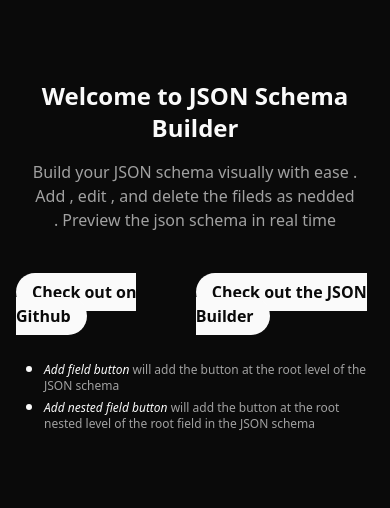
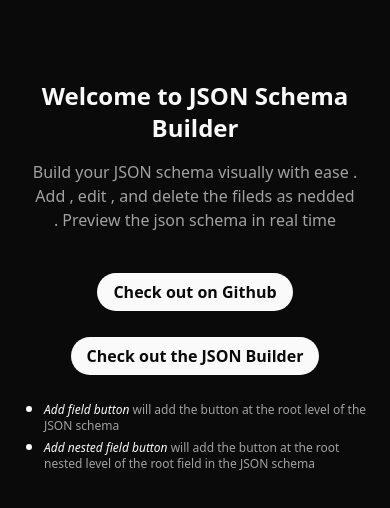
Before and after one commit to AdityaSrivastava185/json-builder-frontend, a Next.js app: page / in a window 390 px wide. Shown: the top 508 px of the page. Built offline with nearby package versions, Linux system fonts and the light colour scheme.

Commit message:
alignment issue fix

```diff
--- a/src/components/FileBuilder.tsx
+++ b/src/components/FileBuilder.tsx
@@ -24,7 +24,7 @@ export default function JsonSchemaBuilder() {
         title="Welcome to JSON Schema Builder"
         description="Build your JSON schema visually with ease . Add , edit , and delete the fileds as nedded . Preview the json schema in real time "
       />
-      <div className="flex flex-row gap-10 items-center justify-center my-7">
+      <div className="flex flex-col md:flex-row gap-10 items-center justify-center my-7">
         <div className="md:mb-7">
           <SocialsButtons
             ButtonName="Check out on Github"
```
Also changed, not shown: src/app/(route)/json-builder/page.tsx (indentation only).
